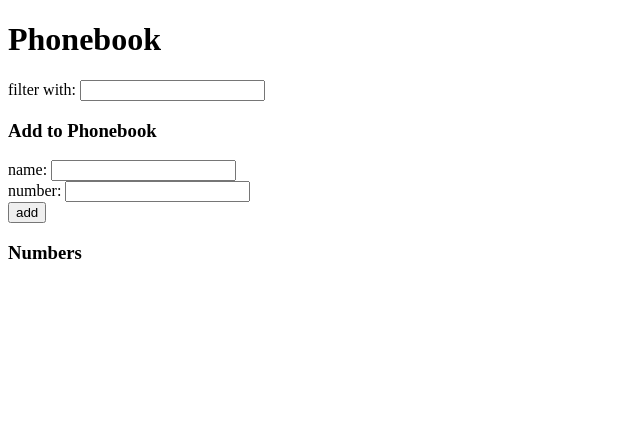
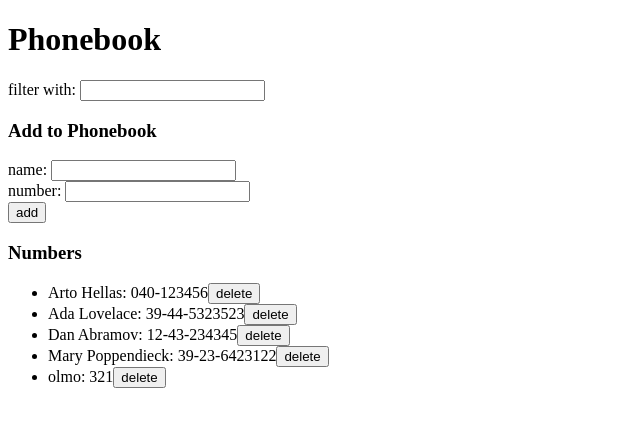
Before and after one commit to Olmonator/FullStackWebDev, a React (Create React App) app in the folder part2/phonebook/: page / in a window 1280 px wide. Shown: the top 426 px of the page, without its empty margins (0-640 px from the left). Built offline with nearby package versions, Linux system fonts and the light colour scheme; data requests are answered from the project's data file.

Commit message:
part2.18 complete

```diff
--- a/part2/phonebook/db.json
+++ b/part2/phonebook/db.json
@@ -1,3 +1,29 @@
 {
-  "persons": []
+  "persons": [
+    {
+      "name": "Arto Hellas",
+      "number": "040-123456",
+      "id": 1
+    },
+    {
+      "name": "Ada Lovelace",
+      "number": "39-44-5323523",
+      "id": 2
+    },
+    {
+      "name": "Dan Abramov",
+      "number": "12-43-234345",
+      "id": 3
+    },
+    {
+      "name": "Mary Poppendieck",
+      "number": "39-23-6423122",
+      "id": 4
+    },
+    {
+      "name": "olmo",
+      "number": "321",
+      "id": 5
+    }
+  ]
 }
--- a/part2/phonebook/src/App.js
+++ b/part2/phonebook/src/App.js
@@ -20,7 +20,6 @@
      }, [])
 
   const addPerson = (event) => {
-    console.log('adding new person:', event.target)
     event.preventDefault()
 
     const nameObject = {
@@ -29,8 +28,19 @@
       id: persons.length +1
     }
     if (persons.map(person => person.name).includes(newName)) {
-      window.alert(`${newName} is already added to phonebook`)
+      const temp_id = persons.find(person => person.name === newName).id
+      console.log('ID:', temp_id)
+      console.log('updating person', event.target)
+      nameObject.id = temp_id
+      personService
+        .update(temp_id, nameObject)
+        .then(returnedPerson => {
+          setPersons(persons.filter(person => person.id !== temp_id).concat(returnedPerson))
+          setNewName('')
+          setNewNumber('')
+        })
     } else {
+      console.log('adding new person:', event.target)
       personService
         .create(nameObject)
         .then(returnedPerson => {
```
